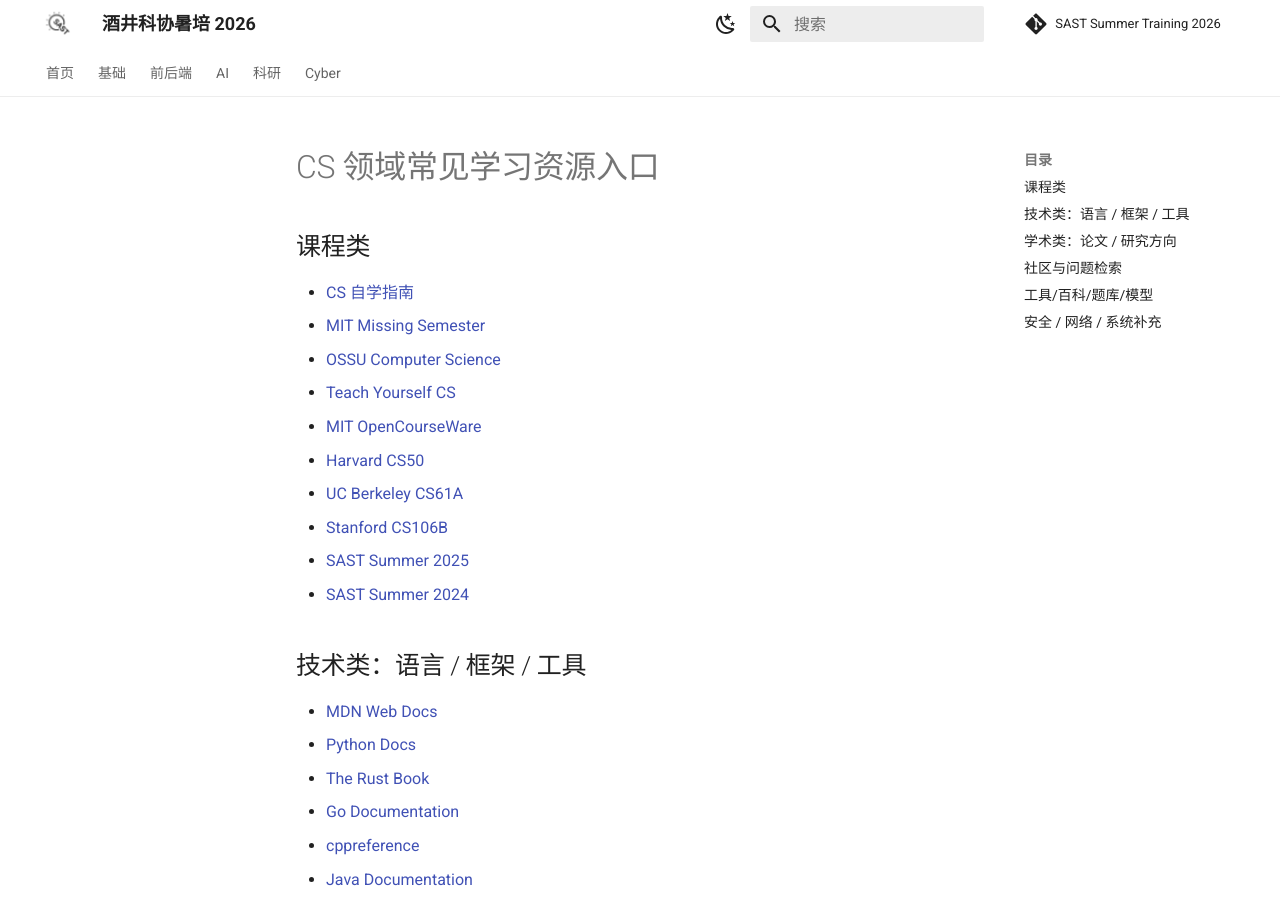
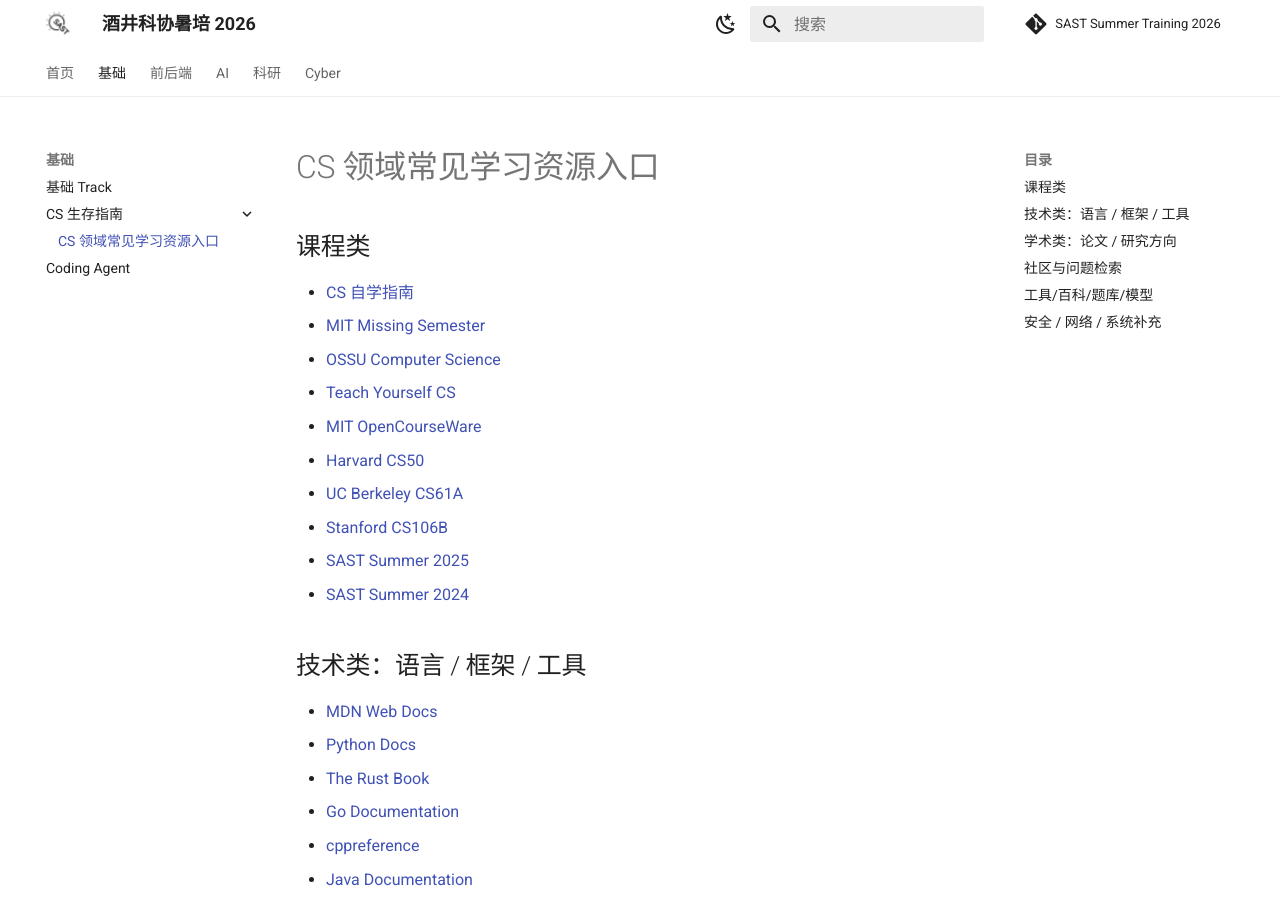
Before and after one commit to sast-summer-training-2026/sast-summer-training-2026.github.io, an MkDocs documentation site: the page built from docs/basic/survival-guide/cs-resources.md, in a window 1280 px wide and 900 px high. Built offline with MkDocs 1.6.1 and Material for MkDocs 9.7.7, drawn with Linux system fonts in a browser that asks for light colours; comment, search, counter and statistics services are not loaded; some of the changed lines change nothing that is shown.

Commit message:
更新导航栏，使计算机科学资源隶属于CS生存指南

```diff
--- a/mkdocs.yml
+++ b/mkdocs.yml
@@ -95,6 +95,7 @@
     - basic/index_basic.md
     - CS 生存指南:
       - basic/survival-guide/index.md
+      - basic/survival-guide/cs-resources.md
     - Coding Agent:
       - basic/coding-agent/index.md
   - 前后端:
```
